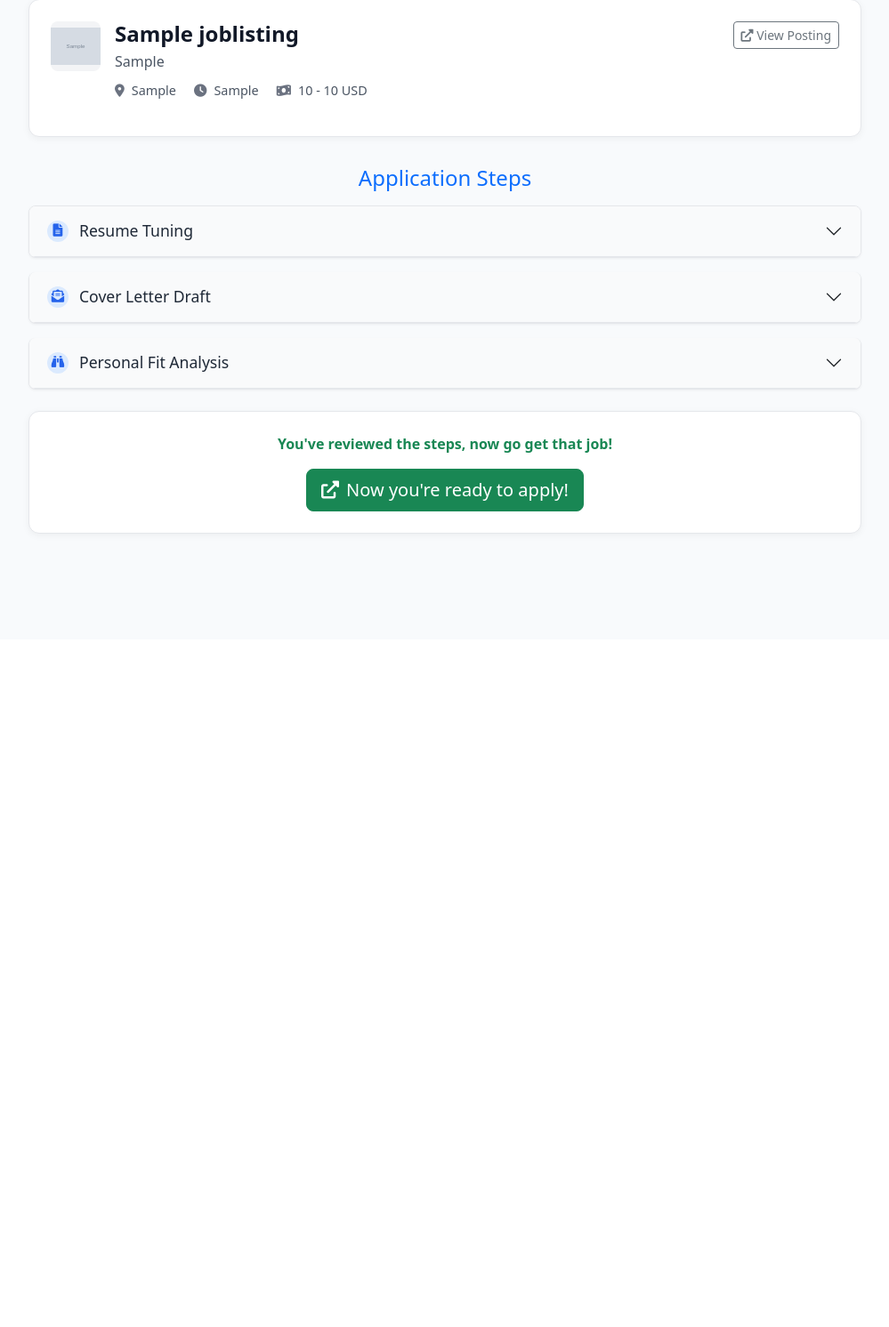
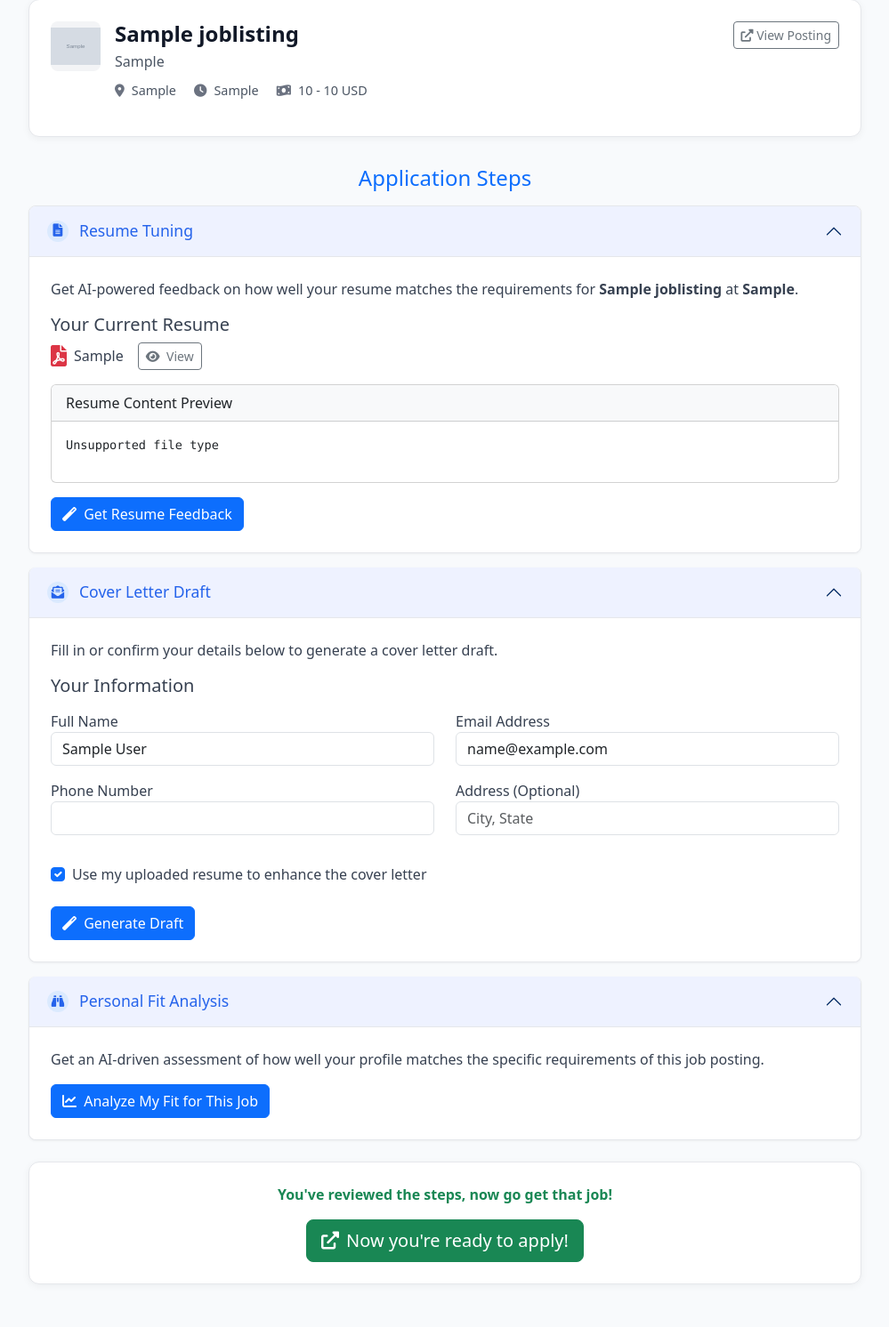
Before and after one commit to UCCS-SP25-CS4300-CS5300-1/Group-4-spring-2025, a Django app: page /apply/1/ in a window 1280 px wide. Shown: the part 81-1573 px from the top of the page at 89% size, without its empty margins (140-1139 px from the left). Before the commit the page ends 683 px from the top, so only its background shows below. Run offline with Django 4.2, Linux system fonts and the light colour scheme; a user stored in the database is signed in; tables that the repository leaves empty hold one stand-in row (values such as "Sample post"); grey boxes marked "Sample" are stand-in pictures; some libraries are stand-ins or nearby versions.

Commit message:
adjusted default accordion state

```diff
--- a/myproject/home/templates/home/apply_flow.html
+++ b/myproject/home/templates/home/apply_flow.html
@@ -111,18 +111,14 @@
         }
         .step-icon {
              width: 24px; height: 24px;
-             background-color: #dbeafe;
-             color: #2563eb;
+             background-color: #dbeafe; /* Light blue */
+             color: #2563eb; /* Blue */
              border-radius: 50%;
              display: inline-flex;
              align-items: center;
              justify-content: center;
              margin-right: 0.75rem;
              font-size: 0.9rem;
-        }
-        .accordion-button:not(.collapsed) .step-icon {
-            background-color: #2563eb;
-            color: white;
         }
         .final-submit-section {
             background-color: white;
@@ -177,11 +173,11 @@
 
             <div class="accordion-item">
                 <h2 class="accordion-header" id="headingOne">
-                    <button class="accordion-button collapsed" type="button" data-bs-toggle="collapse" data-bs-target="#collapseOne" aria-expanded="false" aria-controls="collapseOne">
+                    <button class="accordion-button" type="button" data-bs-toggle="collapse" data-bs-target="#collapseOne" aria-expanded="true" aria-controls="collapseOne">
                        <span class="step-icon"><i class="fas fa-file-alt"></i></span> Resume Tuning
                     </button>
                 </h2>
-                <div id="collapseOne" class="accordion-collapse collapse" aria-labelledby="headingOne" data-bs-parent="#applicationStepsAccordion">
+                <div id="collapseOne" class="accordion-collapse collapse show" aria-labelledby="headingOne" data-bs-parent="#applicationStepsAccordion">
                     <div class="accordion-body">
                         {% if has_resume %}
                             <div id="resumeFeedbackError" class="alert alert-danger alert-dismissible fade show" role="alert" style="display: none;">
@@ -263,11 +259,11 @@
 
             <div class="accordion-item">
                 <h2 class="accordion-header" id="headingTwo">
-                    <button class="accordion-button collapsed" type="button" data-bs-toggle="collapse" data-bs-target="#collapseTwo" aria-expanded="false" aria-controls="collapseTwo">
+                    <button class="accordion-button" type="button" data-bs-toggle="collapse" data-bs-target="#collapseTwo" aria-expanded="true" aria-controls="collapseTwo">
                         <span class="step-icon"><i class="fas fa-envelope-open-text"></i></span> Cover Letter Draft
                     </button>
                 </h2>
-                <div id="collapseTwo" class="accordion-collapse collapse" aria-labelledby="headingTwo" data-bs-parent="#applicationStepsAccordion">
+                <div id="collapseTwo" class="accordion-collapse collapse show" aria-labelledby="headingTwo" data-bs-parent="#applicationStepsAccordion">
                     <div class="accordion-body">
                         <div id="coverLetterError" class="alert alert-danger alert-dismissible fade show" role="alert" style="display: none;">
                             <span id="coverLetterErrorMessage"></span>
@@ -353,11 +349,11 @@
 
             <div class="accordion-item">
                 <h2 class="accordion-header" id="headingThree">
-                    <button class="accordion-button collapsed" type="button" data-bs-toggle="collapse" data-bs-target="#collapseThree" aria-expanded="false" aria-controls="collapseThree">
+                    <button class="accordion-button" type="button" data-bs-toggle="collapse" data-bs-target="#collapseThree" aria-expanded="true" aria-controls="collapseThree">
                          <span class="step-icon"><i class="fas fa-binoculars"></i></span> Personal Fit Analysis
                     </button>
                 </h2>
-                <div id="collapseThree" class="accordion-collapse collapse" aria-labelledby="headingThree" data-bs-parent="#applicationStepsAccordion">
+                <div id="collapseThree" class="accordion-collapse collapse show" aria-labelledby="headingThree" data-bs-parent="#applicationStepsAccordion">
                     <div class="accordion-body">
                         <p>Get an AI-driven assessment of how well your profile matches the specific requirements of this job posting.</p>
 
```
